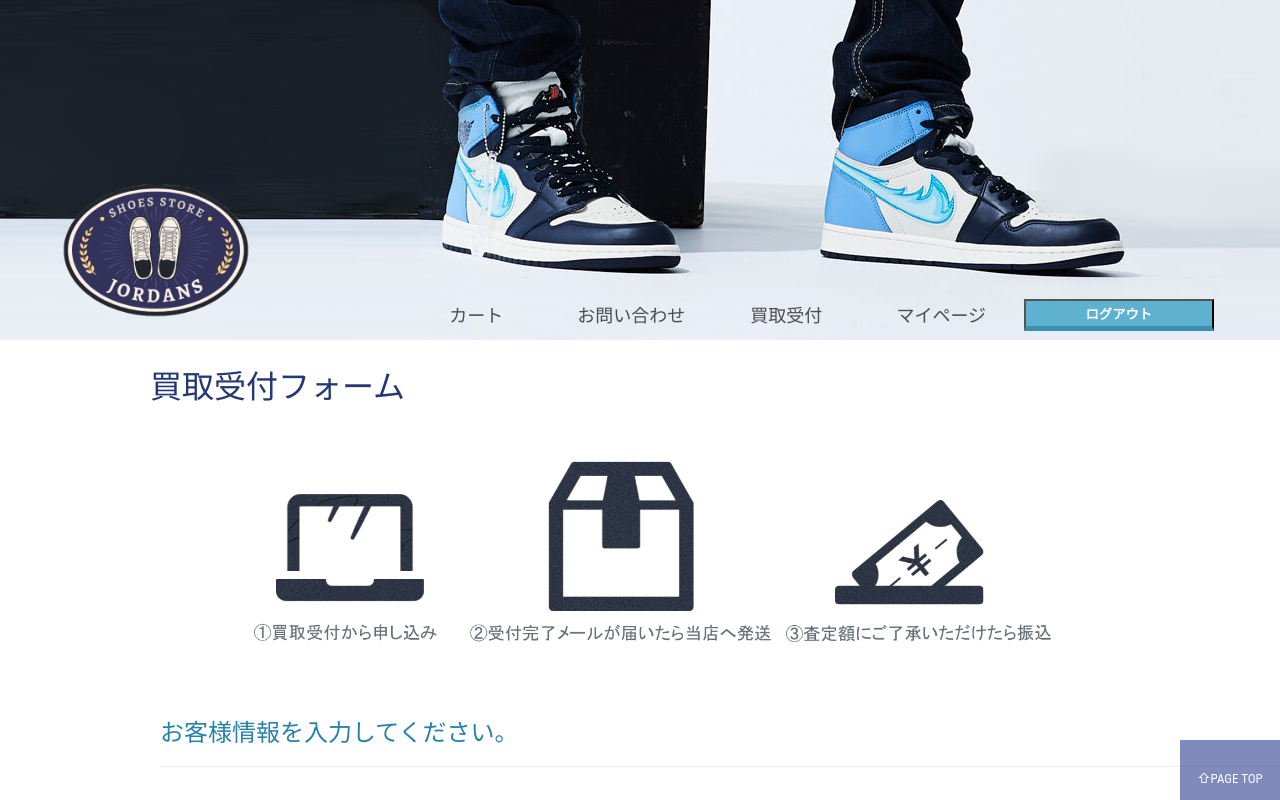
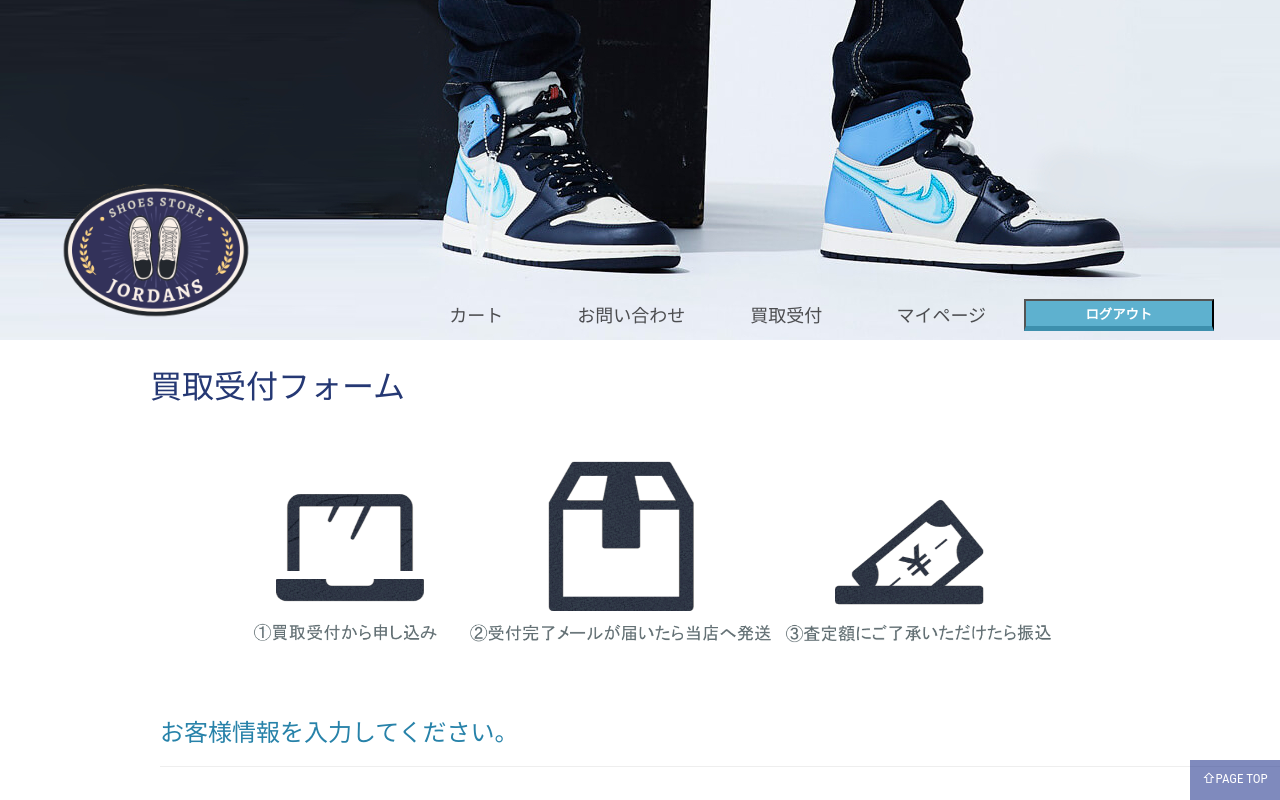
Before and after one commit to tomawatanabe/nextjs_demo, a Next.js app: page /purchase in a window 1280 px wide. Shown: the top 800 px of the page. Built offline with nearby package versions, Linux system fonts and the light colour scheme.

Commit message:
ページトップ修正

```diff
--- a/pages/login/loginPage.tsx
+++ b/pages/login/loginPage.tsx
@@ -3,6 +3,7 @@ import { useRouter } from "next/router";
 import LoginPageHeader from "../../components/LoginPageHeader";
 import Footer from "../../components/Footer";
 import styles from "../../styles/LogInPage.module.css";
+import PageTop from "../../components/pageTop";
 
 export default function Loginpage() {
   const [id, setId] = useState("");
@@ -86,6 +87,7 @@ export default function Loginpage() {
         </div>
       </div>
       {loginFlag()}
+      <PageTop />
       <Footer />
     </>
   );
--- a/pages/signup/index.tsx
+++ b/pages/signup/index.tsx
@@ -6,6 +6,7 @@ import Header from "../../components/Header";
 import Footer from "../../components/Footer";
 import Link from "next/link";
 import styles from "../../styles/purchase.module.css";
+import PageTop from "../../components/pageTop";
 
 const Contact = () => {
   const router = useRouter();
@@ -34,6 +35,7 @@ const Contact = () => {
       <Link href="/" className={styles.link}>
         トップページへ
       </Link>
+      <PageTop />
       <Footer />
     </div>
   );
--- a/styles/globals.css
+++ b/styles/globals.css
@@ -178,8 +178,8 @@ textarea {
 
 /* pageTop */
 .pageTop {
-  width: 100px;
-  height: 60px;
+  width: 90px;
+  height: 40px;
   position: fixed;
   right: 0;
   bottom: 0;
@@ -192,6 +192,7 @@ textarea {
   width: 100px;
   height: 60px;
   text-decoration: none;
+  margin-bottom: 20px;
 }
 .pageTopa:before {
   font-family: "Font Awesome 5 Free";
@@ -213,9 +214,9 @@ textarea {
   font-size: 13px;
   color: #fff;
   position: absolute;
-  top: 30px;
+  top: 10px;
   bottom: 0;
-  right: 0;
+  right: 10px;
   left: 0;
   margin: auto;
   text-align: center;
```
